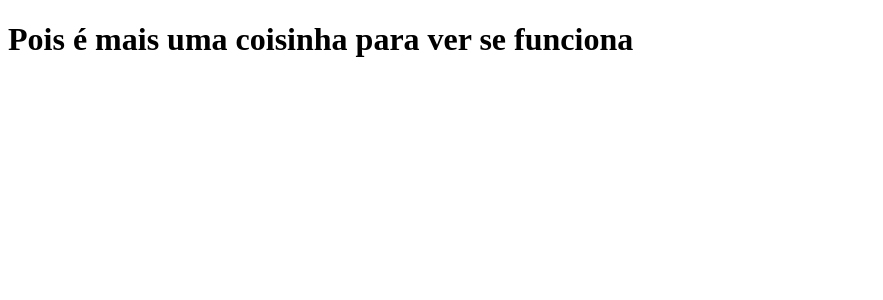
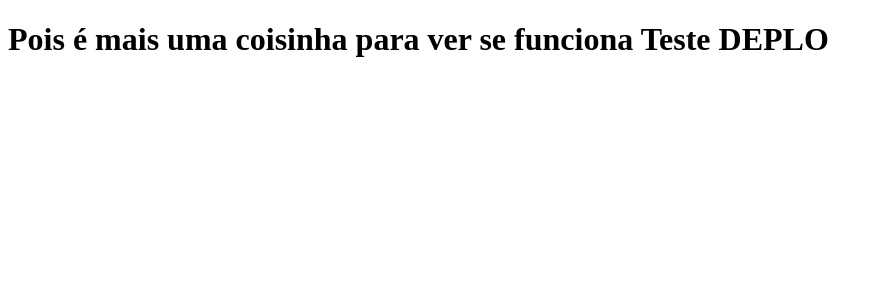
Before and after one commit to TuTTz/clone-tabnews, a Next.js app: page / in a window 1280 px wide. Shown: the top 300 px of the page, without its empty margins (0-883 px from the left). Built offline with nearby package versions, Linux system fonts and the light colour scheme.

Commit message:
Ajuste na frase

```diff
--- a/pages/index.js
+++ b/pages/index.js
@@ -1,5 +1,5 @@
 function Home(){
-    return <h1>Pois é mais uma coisinha para ver se funciona</h1>
+    return <h1>Pois é mais uma coisinha para ver se funciona Teste DEPLO</h1>
 }
 
 export default Home;
```
